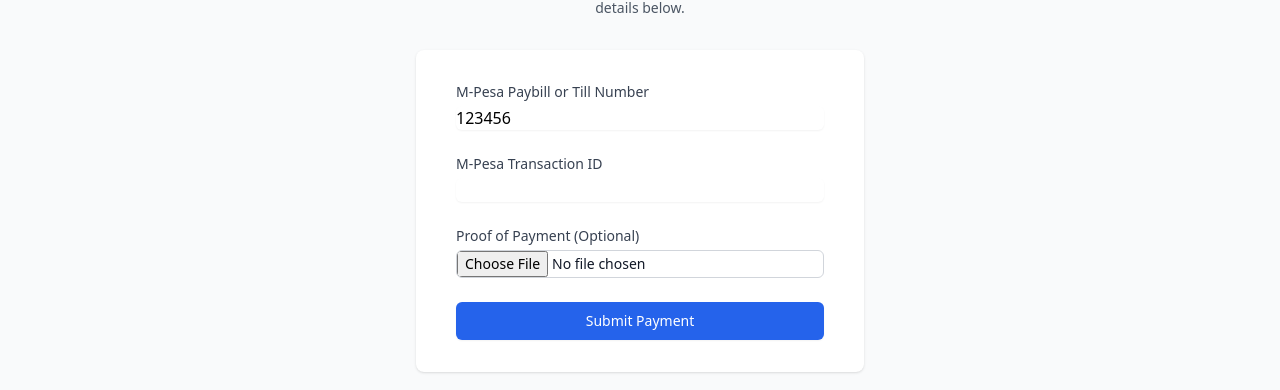
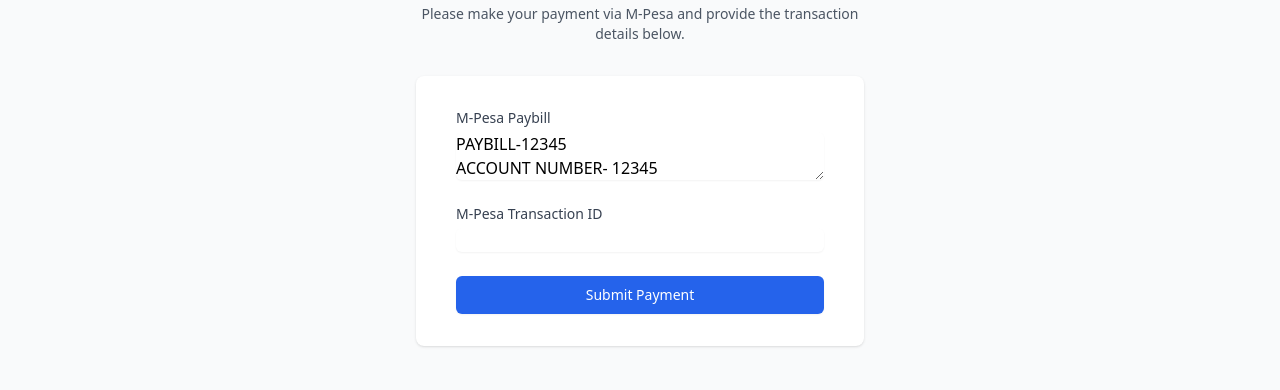
Before and after one commit to lewismosage/east-africa-child-neurology-association, a React (Vite) app: page /memberportal/payment-processing in a window 1280 px wide. Shown: the part 341-731 px from the top of the page. Built offline with nearby package versions, Linux system fonts and the light colour scheme; no server answers.

Commit message:
5th Commit

```diff
--- a/src/pages/memberportal/PaymentProcessing.tsx
+++ b/src/pages/memberportal/PaymentProcessing.tsx
@@ -4,16 +4,9 @@ import { supabase } from "../../../supabaseClient";
 
 const PaymentProcessing = () => {
   const [transactionId, setTransactionId] = useState("");
-  const [proofOfPayment, setProofOfPayment] = useState<File | null>(null);
   const [status, setStatus] = useState("");
   const [loading, setLoading] = useState(false);
   const navigate = useNavigate();
-
-  const handleFileChange = (e: React.ChangeEvent<HTMLInputElement>) => {
-    if (e.target.files && e.target.files[0]) {
-      setProofOfPayment(e.target.files[0]);
-    }
-  };
 
   const handleSubmit = async (e: React.FormEvent) => {
     e.preventDefault();
@@ -28,7 +21,6 @@ const PaymentProcessing = () => {
     const { data, error } = await supabase.from("payments").insert([
       {
         transaction_id: transactionId,
-        proof_of_payment: proofOfPayment ? proofOfPayment.name : null,
         status: "pending",
       },
     ]);
@@ -59,18 +51,19 @@ const PaymentProcessing = () => {
           {status && <p className="text-center text-red-600 mb-4">{status}</p>}
           <form className="space-y-6" onSubmit={handleSubmit}>
             <div>
+
               <label
                 htmlFor="paybill"
                 className="block text-sm font-medium text-gray-700"
               >
-                M-Pesa Paybill or Till Number
+                M-Pesa Paybill
               </label>
-              <input
+              <textarea
                 id="paybill"
                 name="paybill"
-                type="text"
-                value="123456" // Example Paybill or Till Number
+                value={"PAYBILL-12345\nACCOUNT NUMBER- 12345"}
                 readOnly
+                rows={2}
                 className="mt-1 block w-full rounded-md border-gray-300 shadow-sm focus:border-blue-500 focus:ring-blue-500"
               />
             </div>
@@ -94,22 +87,6 @@ const PaymentProcessing = () => {
             </div>
 
             <div>
-              <label
-                htmlFor="proofOfPayment"
-                className="block text-sm font-medium text-gray-700"
-              >
-                Proof of Payment (Optional)
-              </label>
-              <input
-                id="proofOfPayment"
-                name="proofOfPayment"
-                type="file"
-                className="mt-1 block w-full text-sm text-gray-900 border border-gray-300 rounded-md cursor-pointer focus:outline-none focus:border-blue-500 focus:ring-blue-500"
-                onChange={handleFileChange}
-              />
-            </div>
-
-            <div>
               <button
                 type="submit"
                 className="w-full flex justify-center py-2 px-4 border border-transparent rounded-md shadow-sm text-sm font-medium text-white bg-blue-600 hover:bg-blue-700 focus:outline-none focus:ring-2 focus:ring-offset-2 focus:ring-blue-500"
```
